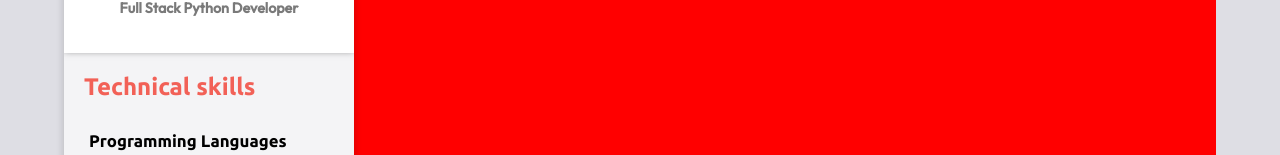
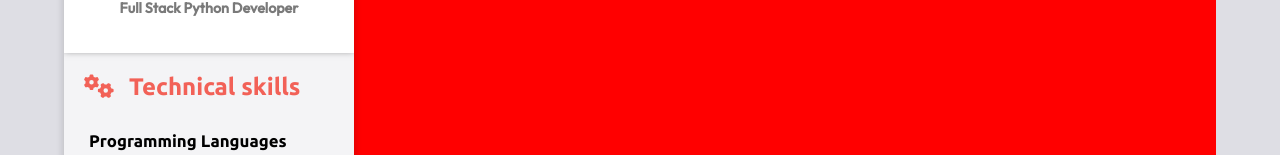
Before and after one commit to danielterziev92/ResumeTemplate, a React (Vite) app: page / in a window 1280 px wide. Shown: the part 222-377 px from the top of the page. Built offline with nearby package versions, Linux system fonts and the light colour scheme.

Commit message:
Change function getFontAwesomeIcon to check is social icon or solid icon and return correct component

```diff
--- a/index.html
+++ b/index.html
@@ -4,6 +4,7 @@
     <meta charset="UTF-8"/>
     <!--    <link rel="icon" type="image/svg+xml" href="/vite.svg" />-->
     <meta name="viewport" content="width=device-width, initial-scale=1.0"/>
+    <link rel="stylesheet" href="https://fonts.googleapis.com/css2?family=Material+Symbols+Outlined:opsz,wght,FILL,GRAD@24,400,0,0" />
     <link rel="stylesheet" href="./index.css">
     <link rel="stylesheet" href="./reset.css">
     <title>Vite + React</title>
--- a/src/components/navigation-info-bar/NavigationInfoBar.jsx
+++ b/src/components/navigation-info-bar/NavigationInfoBar.jsx
@@ -3,8 +3,7 @@ import {Link} from "react-router-dom";
 
 import {FontAwesomeIcon} from "@fortawesome/react-fontawesome";
 import {faGithubSquare, faLinkedin} from "@fortawesome/free-brands-svg-icons";
-import {faDownload} from '@fortawesome/free-solid-svg-icons'
-
+import * as SolidIcons from '@fortawesome/free-solid-svg-icons'
 import style from './NavigationInfoBar.module.css'
 
 const initialState = {
@@ -24,6 +23,7 @@ const initialState = {
     allSkills: [
         {
             name: 'Technical skills',
+            iconName: 'faGears',
             abilities: {
                 programmingLanguages: {
                     name: 'Programming Languages',
@@ -45,6 +45,7 @@ const initialState = {
         },
         {
             name: 'Soft Skills',
+            iconName: 'faUserLarge',
             abilities: {
                 softSkills: {
                     name: '',
@@ -78,11 +79,16 @@ const reducer = (state, action) => {
 export default function NavigationInfoBar() {
     const [state, dispatch] = useReducer(reducer, initialState)
 
-    function getFontAwesomeIcon(name) {
-        if (name === 'GitHub') return <FontAwesomeIcon icon={faGithubSquare} className={style[name]}/>
-        if (name === 'LinkedIn') return <FontAwesomeIcon icon={faLinkedin} className={style[name]}/>
+    function getFontAwesomeIcon(iconName) {
+        switch (iconName) {
+            case 'GitHub':
+                return <FontAwesomeIcon icon={faGithubSquare} className={style[iconName]}/>
+            case 'LinkedIn':
+                return <FontAwesomeIcon icon={faLinkedin} className={style[iconName]}/>
+            default:
+                return <FontAwesomeIcon icon={SolidIcons[iconName]} className={style[iconName]}/>
+        }
     }
-
 
     return (
         <aside className={style.InfoBarFrame}>
@@ -94,9 +100,12 @@ export default function NavigationInfoBar() {
                 <p>{state.stackPosition}</p>
             </div>
             <div className={style.InfoBarFrameDetails}>
-                {Object.values(state.allSkills).map(({name, abilities}, index) => (
+                {Object.values(state.allSkills).map(({name, iconName, abilities}, index) => (
                     <div key={index} className={style.skills}>
-                        <h3>{name}</h3>
+                        <h3>
+                            {getFontAwesomeIcon(iconName)}
+                            {name}
+                        </h3>
                         <ul>
                             {Object.values(abilities).map(({name, skills}, index) => (
                                 <li key={index}>
@@ -108,7 +117,7 @@ export default function NavigationInfoBar() {
                     </div>
                 ))}
                 <p className={style.download}>
-                    <Link to={state.cvLink} target="_blank" download>Download CV <FontAwesomeIcon icon={faDownload}/>
+                    <Link to={state.cvLink} target="_blank" download>Download CV {getFontAwesomeIcon('faDownload')}
                     </Link></p>
             </div>
             <div className={style.InfoBarFrameFooter}>
--- a/src/components/navigation-info-bar/NavigationInfoBar.module.css
+++ b/src/components/navigation-info-bar/NavigationInfoBar.module.css
@@ -72,6 +72,10 @@
     padding: 10px;
 }
 
+.InfoBarFrame .InfoBarFrameDetails .skills svg {
+    margin-right: 15px;
+}
+
 .InfoBarFrame .InfoBarFrameDetails .skills:not(:last-child)::after {
     content: '';
     display: block;
```
